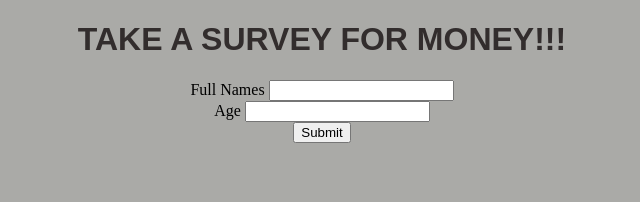
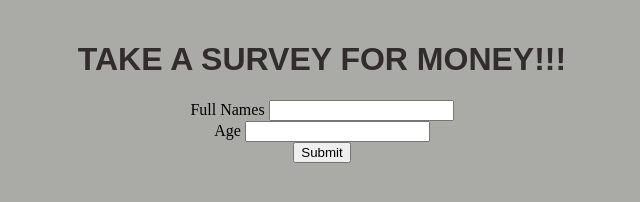
Before and after one commit to tumelomolefemogale/mixed-messages, a plain HTML site: page index.html in a window 1280 px wide. Shown: the whole page, without its empty margins (318-958 px from the left). Drawn offline with Linux system fonts and the light colour scheme.

Commit message:
Update style.css

```diff
--- a/style.css
+++ b/style.css
@@ -1,10 +1,15 @@
 body {
     background-color: rgb(170, 170, 167);
     text-align: center;
+    padding: 20px;
+    max-width: 600px;
+    margin: auto;
 }
 
 #funny-image {
     display: block;
+    width: 100%;
+    max-width: 300px;
     margin: 0 auto;
     opacity: 0;
     transition: opacity 3s ease;
```
